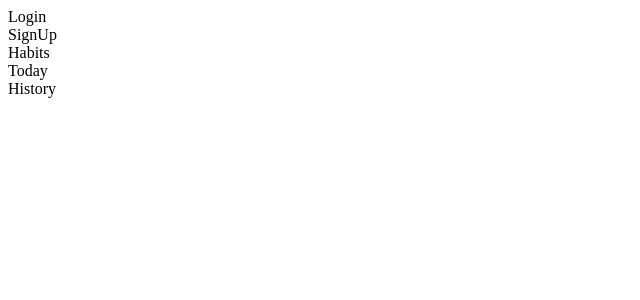
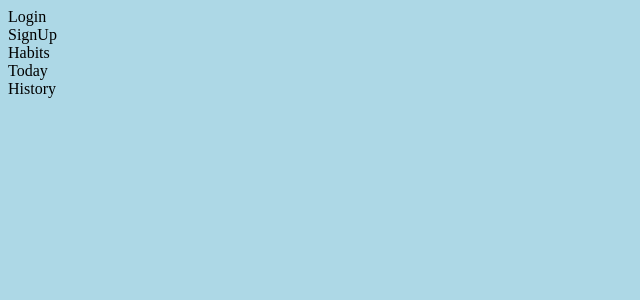
Before and after one commit to AnneKinder/projeto11-trackit, a React (Create React App) app: page / in a window 1280 px wide. Shown: the top 300 px of the page, without its empty margins (0-640 px from the left). Built offline with nearby package versions, Linux system fonts and the light colour scheme.

Commit message:
global styles

```diff
--- a/src/App.js
+++ b/src/App.js
@@ -1,17 +1,22 @@
+import GlobalStyle from "./assets/styles/GlobalStyle"
 import LoginPage from "./pages/LoginPage/LoginPage";
 import SignUpPage from "./pages/SignUpPage/SignUpPage";
 import HabitsPage from "./pages/HabitsPage/HabitsPage";
 import TodayPage from "./pages/TodayPage/TodayPage";
 import HistoryPage from "./pages/HistoryPage/HistoryPage";
+import { BrowserRouter } from "react-router-dom";
 
 function App() {
   return (
     <>
+    <BrowserRouter>
+    <GlobalStyle />
       <LoginPage />
       <SignUpPage />
       <HabitsPage />
       <TodayPage />
       <HistoryPage />
+      </BrowserRouter>
     </>
   );
 }
--- /dev/null
+++ b/src/assets/styles/GlobalStyle.js
@@ -0,0 +1,13 @@
+import { createGlobalStyle } from "styled-components";
+
+
+const GlobalStyle = createGlobalStyle`
+
+body{
+    background-color:lightblue;
+}
+
+
+`
+
+export default GlobalStyle
```
